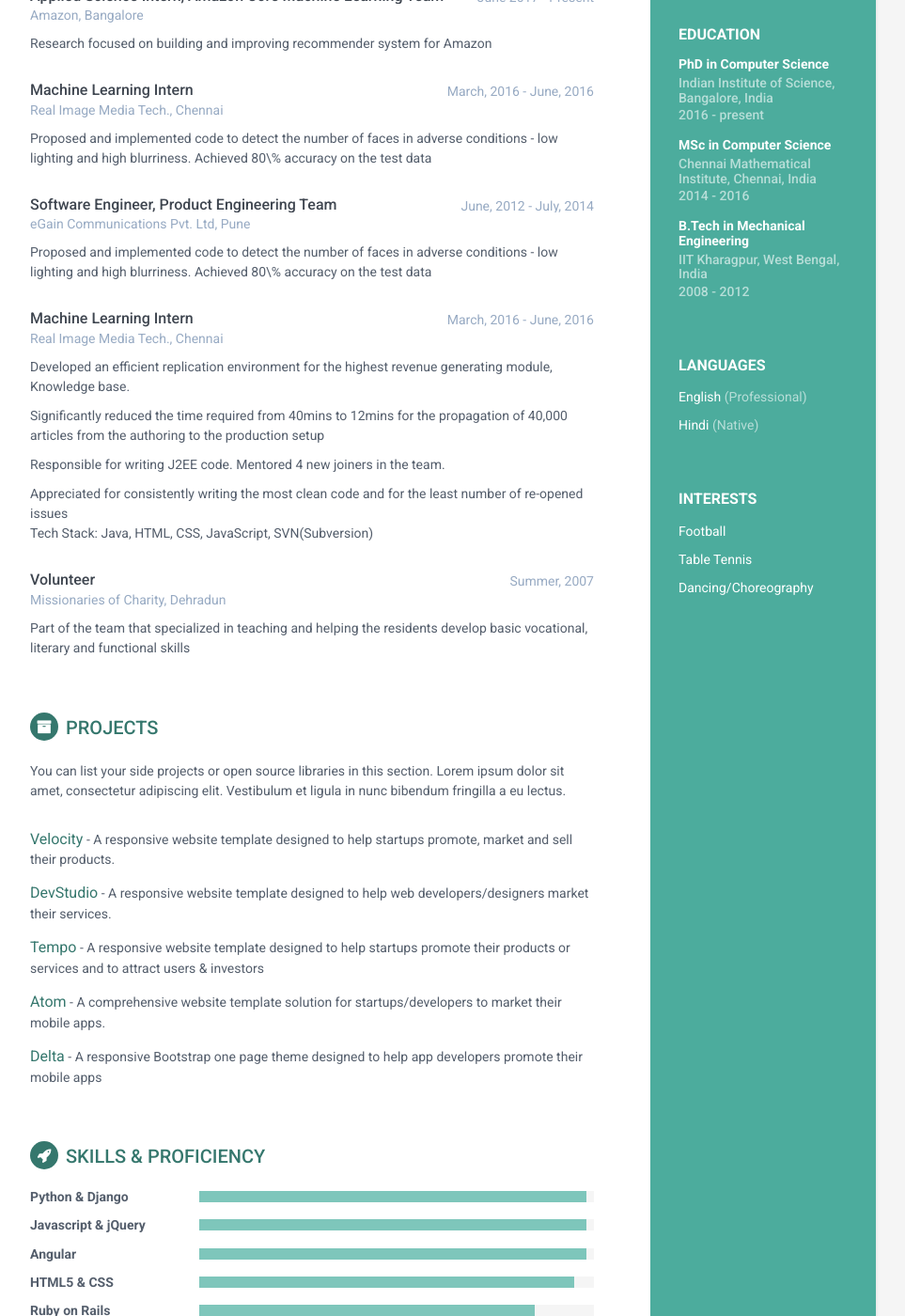
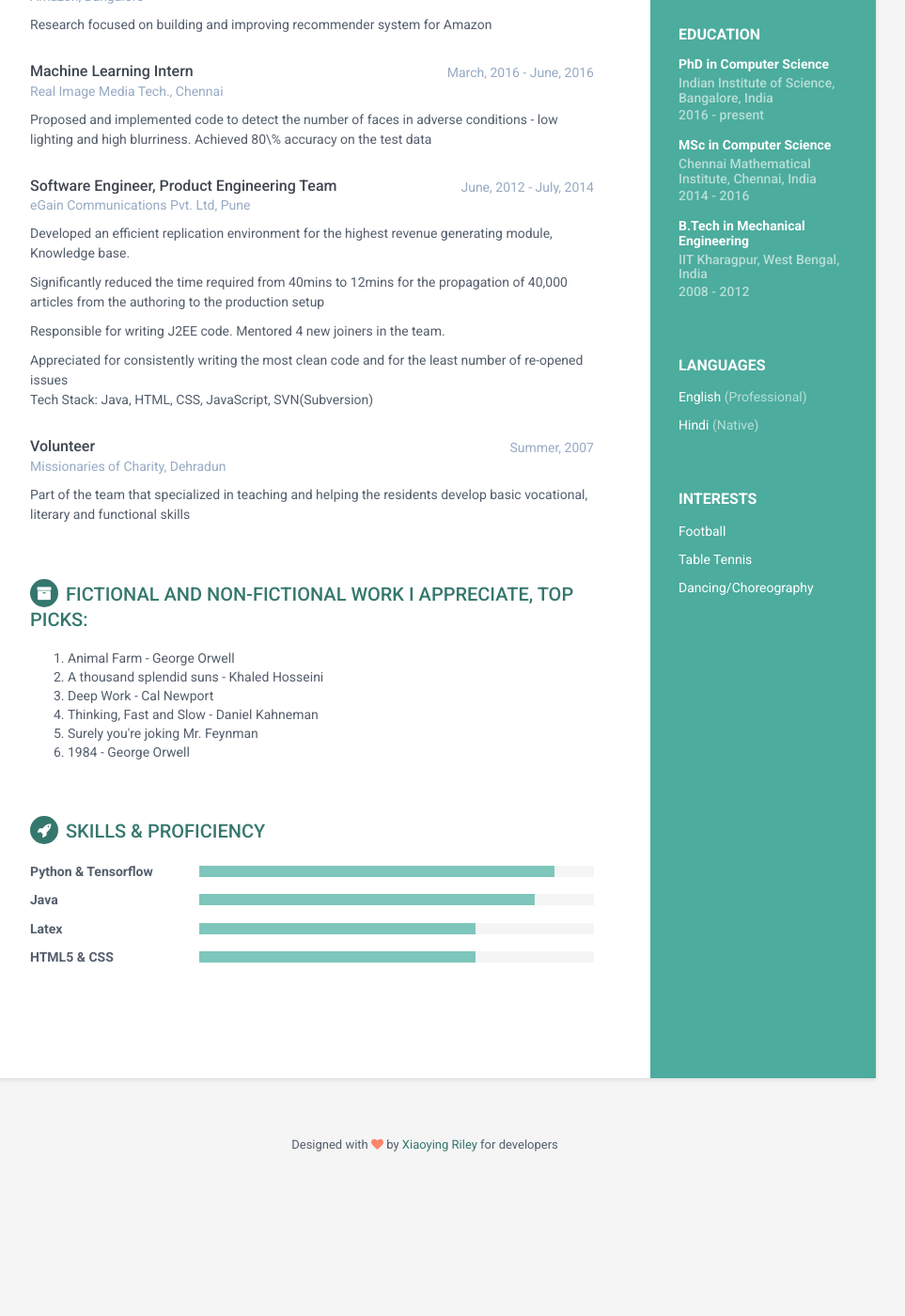
Before and after one commit to ashutoshml/ashutoshml.github.io, a Jekyll site: the page built from index.html, in a window 1280 px wide and 1400 px high, scrolled down 728 px. Shown: the whole window at 94% size, without its empty margins (188-1151 px from the left). Built offline with Jekyll 4.4.1, drawn with Linux system fonts in a browser that asks for light colours; after the commit the page ends 2016 px from its top, so only the background shows below that; some of the changed text lies outside the part shown.

Commit message:
Adding books section

```diff
--- /dev/null
+++ b/_includes/books.html
@@ -0,0 +1,11 @@
+<section class="section projects-section">
+                <h2 class="section-title"><i class="fa fa-archive"></i>Fictional and Non-fictional work I appreciate, Top Picks: </h2>
+                <ol>
+                  <li>Animal Farm - George Orwell</li>
+                  <li>A thousand splendid suns - Khaled Hosseini</li>
+                  <li> Deep Work - Cal Newport </li>
+                  <li> Thinking, Fast and Slow - Daniel Kahneman</li>
+                  <li> Surely you're joking Mr. Feynman</li>
+                  <li> 1984 - George Orwell </li>
+                </ol>
+            </section><!--//section-->
--- a/_includes/career-profile.html
+++ b/_includes/career-profile.html
@@ -1,8 +1,8 @@
 <section class="section summary-section">
 <h2 class="section-title"><i class="fa fa-user"></i>Career Profile</h2>
 <div class="summary">
-    <q>There is Nothing More Practical Than A Good Theory<br/> -Kurt Lewin</q>
-    <p>PhD Candidate under Dr. Partha Talukdar, MALL Lab, Indian Institute of Science. Trying to solve problems relating to generation of high quality textual data. A quick learner, with an avid interest in both theory and practice</p>
+    <q>There is Nothing More Practical Than A Good Theory</q> - Kurt Lewin
+    <p>PhD Candidate under Dr. Partha Talukdar, MALL Lab, Indian Institute of Science. Trying to solve problems related to generation of high quality textual data.<br /> A quick learner, with an avid interest in both theory and practice</p>
     <p>On an academic front, topics like logic, NLP, algorithms intrique me. Have had good amount of exposition in theory during my stay at Chennai Mathematical Institute and have also dabbled with machine learning models pertaining to NLP tasks. </p>
     <p>Career Objective : To provide a platform, where Knowledge graphs and natural language seemlessly combine to give an enriching experience to the world</p>
 </div><!--//summary-->
--- a/_includes/experience.html
+++ b/_includes/experience.html
@@ -46,18 +46,6 @@
                         <div class="company">eGain Communications Pvt. Ltd, Pune</div>
                     </div><!--//meta-->
                     <div class="details">
-                        <p>Proposed and implemented code to detect the number of faces in adverse conditions - low lighting and high blurriness. Achieved 80\% accuracy on the test data</p>
-                    </div><!--//details-->
-                </div><!--//item-->
-                <div class="item">
-                    <div class="meta">
-                        <div class="upper-row">
-                            <h3 class="job-title">Machine Learning Intern</h3>
-                            <div class="time">March, 2016 - June, 2016</div>
-                        </div><!--//upper-row-->
-                        <div class="company">Real Image Media Tech., Chennai</div>
-                    </div><!--//meta-->
-                    <div class="details">
                         <p>Developed an efficient replication environment for the highest revenue generating module, Knowledge base. </p>
                         <p>Significantly reduced the time required from 40mins to 12mins for the propagation of 40,000 articles from the authoring to the production setup</p>
                         <p>Responsible for writing J2EE code. Mentored 4 new joiners in the team.</p>
--- a/_includes/projects.html
+++ /dev/null
@@ -1,23 +0,0 @@
-<section class="section projects-section">
-                <h2 class="section-title"><i class="fa fa-archive"></i>Projects</h2>
-                <div class="intro">
-                    <p>You can list your side projects or open source libraries in this section. Lorem ipsum dolor sit amet, consectetur adipiscing elit. Vestibulum et ligula in nunc bibendum fringilla a eu lectus.</p>
-                </div><!--//intro-->
-                <div class="item">
-                    <span class="project-title"><a href="#hook">Velocity</a></span> - <span class="project-tagline">A responsive website template designed to help startups promote, market and sell their products.</span>
-
-                </div><!--//item-->
-                <div class="item">
-                    <span class="project-title"><a href="#" target="_blank">DevStudio</a></span> -
-                    <span class="project-tagline">A responsive website template designed to help web developers/designers market their services. </span>
-                </div><!--//item-->
-                <div class="item">
-                    <span class="project-title"><a href="#" target="_blank">Tempo</a></span> - <span class="project-tagline">A responsive website template designed to help startups promote their products or services and to attract users &amp; investors</span>
-                </div><!--//item-->
-                <div class="item">
-                    <span class="project-title"><a href="#" target="_blank">Atom</a></span> - <span class="project-tagline">A comprehensive website template solution for startups/developers to market their mobile apps. </span>
-                </div><!--//item-->
-                <div class="item">
-                    <span class="project-title"><a href="#" target="_blank">Delta</a></span> - <span class="project-tagline">A responsive Bootstrap one page theme designed to help app developers promote their mobile apps</span>
-                </div><!--//item-->
-            </section><!--//section-->
--- a/_includes/skills.html
+++ b/_includes/skills.html
@@ -2,25 +2,24 @@
                 <h2 class="section-title"><i class="fa fa-rocket"></i>Skills &amp; Proficiency</h2>
                 <div class="skillset">
                     <div class="item">
-                        <h3 class="level-title">Python &amp; Django</h3>
+                        <h3 class="level-title">Python &amp; Tensorflow</h3>
                         <div class="level-bar">
-                            <div class="level-bar-inner" data-level="98%">
+                            <div class="level-bar-inner" data-level="90%">
+                            </div>
+                        </div><!--//level-bar-->
+                    </div><!--//item-->
+                    <div class="item">
+                        <h3 class="level-title">Java</h3>
+                        <div class="level-bar">
+                            <div class="level-bar-inner" data-level="85%">
                             </div>
                         </div><!--//level-bar-->
                     </div><!--//item-->
 
                     <div class="item">
-                        <h3 class="level-title">Javascript &amp; jQuery</h3>
+                        <h3 class="level-title">Latex</h3>
                         <div class="level-bar">
-                            <div class="level-bar-inner" data-level="98%">
-                            </div>
-                        </div><!--//level-bar-->
-                    </div><!--//item-->
-
-                    <div class="item">
-                        <h3 class="level-title">Angular</h3>
-                        <div class="level-bar">
-                            <div class="level-bar-inner" data-level="98%">
+                            <div class="level-bar-inner" data-level="70%">
                             </div>
                         </div><!--//level-bar-->
                     </div><!--//item-->
@@ -28,26 +27,9 @@
                     <div class="item">
                         <h3 class="level-title">HTML5 &amp; CSS</h3>
                         <div class="level-bar">
-                            <div class="level-bar-inner" data-level="95%">
+                            <div class="level-bar-inner" data-level="70%">
                             </div>
                         </div><!--//level-bar-->
                     </div><!--//item-->
-
-                    <div class="item">
-                        <h3 class="level-title">Ruby on Rails</h3>
-                        <div class="level-bar">
-                            <div class="level-bar-inner" data-level="85%">
-                            </div>
-                        </div><!--//level-bar-->
-                    </div><!--//item-->
-
-                    <div class="item">
-                        <h3 class="level-title">Sketch &amp; Photoshop</h3>
-                        <div class="level-bar">
-                            <div class="level-bar-inner" data-level="60%">
-                            </div>
-                        </div><!--//level-bar-->
-                    </div><!--//item-->
-
                 </div>
             </section><!--//skills-section-->
--- a/index.html
+++ b/index.html
@@ -7,6 +7,6 @@ layout: default
 
 {% include experience.html %}
 
-{% include projects.html %}
+{% include books.html %}
 
 {% include skills.html %}
```
